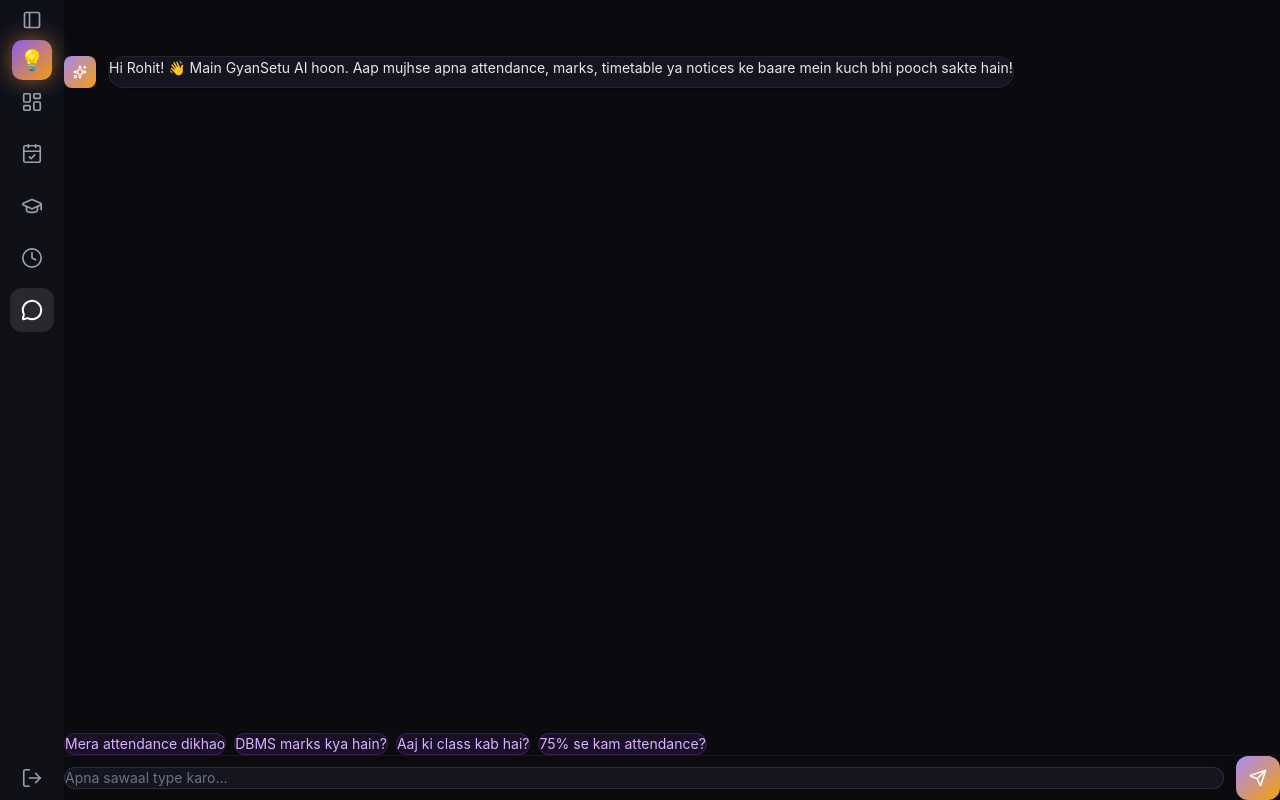
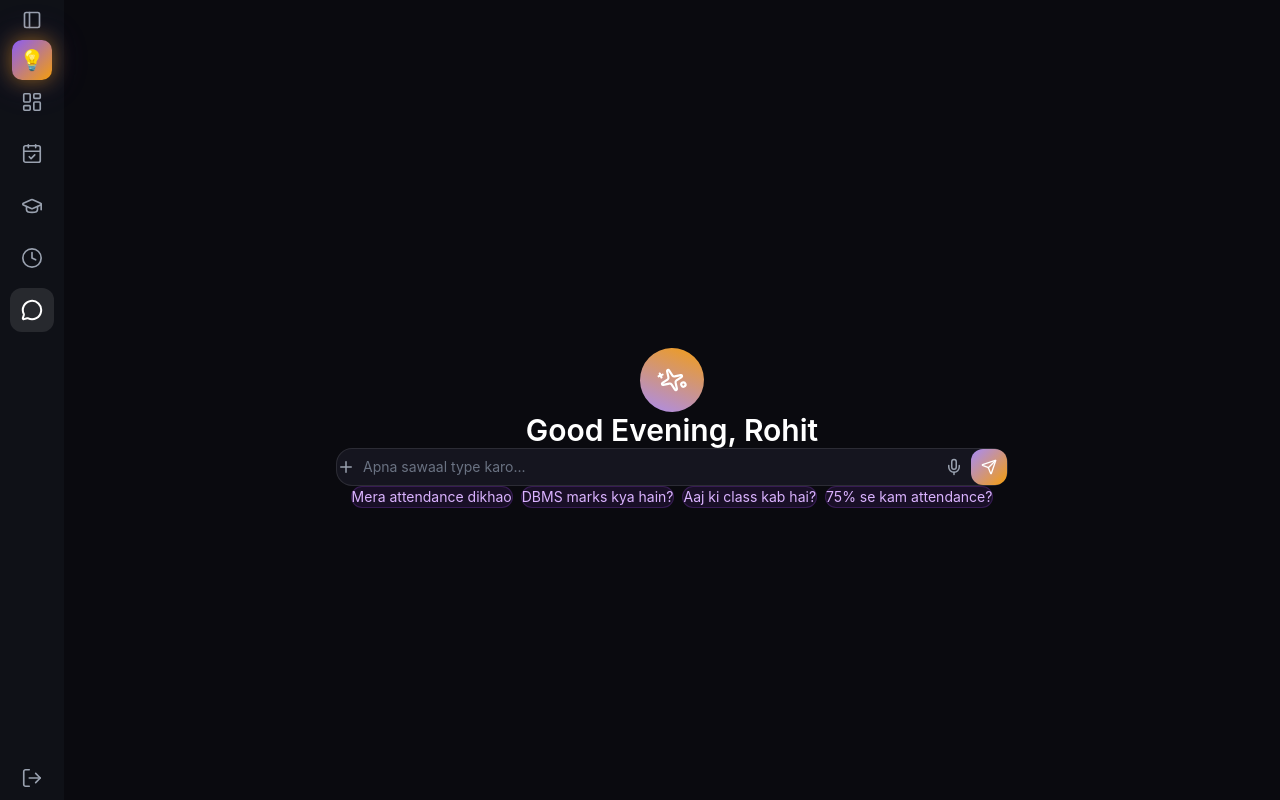
Before and after one commit to Rohitraj45592/gyansetu-ai, a Next.js app in the folder frontend/: page /chat in a window 1280 px wide. Built offline with nearby package versions, Linux system fonts and the light colour scheme; sample sign-in values are in the browser's storage.

Commit message:
claude-style chat welcome screen

```diff
--- a/frontend/app/chat/page.tsx
+++ b/frontend/app/chat/page.tsx
@@ -4,7 +4,7 @@ import { useState, useEffect, useRef } from 'react'
 import { useRouter } from 'next/navigation'
 import { motion } from 'framer-motion'
 import axios from 'axios'
-import { Send, Sparkles, User } from 'lucide-react'
+import { Send, Sparkles, User, Plus, Mic } from 'lucide-react'
 import Sidebar from '@/components/Sidebar'
 
 interface Message {
@@ -14,16 +14,31 @@ interface Message {
 
 export default function ChatPage() {
   const router = useRouter()
-  const [messages, setMessages] = useState<Message[]>([
-    { role: 'ai', text: "Hi Rohit! 👋 Main GyanSetu AI hoon. Aap mujhse apna attendance, marks, timetable ya notices ke baare mein kuch bhi pooch sakte hain!" }
-  ])
+  const [messages, setMessages] = useState<Message[]>([])
   const [input, setInput] = useState('')
   const [loading, setLoading] = useState(false)
+  const [greeting, setGreeting] = useState('')
   const bottomRef = useRef<HTMLDivElement>(null)
 
   useEffect(() => {
     const token = localStorage.getItem('token')
     if (!token) router.push('/login')
+
+    const updateGreeting = () => {
+      const istHour = parseInt(
+        new Intl.DateTimeFormat('en-US', {
+          hour: 'numeric',
+          hour12: false,
+          timeZone: 'Asia/Kolkata',
+        }).format(new Date())
+      )
+      if (istHour < 12) setGreeting('Good Morning')
+      else if (istHour < 17) setGreeting('Good Afternoon')
+      else setGreeting('Good Evening')
+    }
+    updateGreeting()
+    const interval = setInterval(updateGreeting, 60000)
+    return () => clearInterval(interval)
   }, [])
 
   useEffect(() => {
@@ -57,12 +72,75 @@ export default function ChatPage() {
     }
   }
 
+  const isEmpty = messages.length === 0
+
   return (
     <div className="min-h-screen bg-[#0a0a0f] flex overflow-x-hidden">
       <Sidebar />
       <main className="flex-1 min-w-0 flex flex-col h-screen pt-16 lg:pt-0">
-        <div style={{ height: '56px', flexShrink: 0 }} />
+        <div style={{ height: '56px', flexShrink: 0 }} className="hidden lg:block" />
 
+        {isEmpty ? (
+          /* Empty state - centered welcome */
+          <div className="flex-1 flex flex-col items-center justify-center px-4 sm:px-10">
+            <motion.div
+              animate={{ rotate: 360 }}
+              transition={{ duration: 8, repeat: Infinity, ease: 'linear' }}
+              className="w-14 h-14 sm:w-16 sm:h-16 rounded-full flex items-center justify-center mb-5"
+              style={{ background: 'linear-gradient(135deg, #a78bfa, #f59e0b)' }}>
+              <Sparkles size={26} className="text-white" />
+            </motion.div>
+            <motion.h1
+              initial={{ opacity: 0, y: 10 }}
+              animate={{ opacity: 1, y: 0 }}
+              transition={{ duration: 0.5 }}
+              className="text-2xl sm:text-3xl font-semibold text-white text-center mb-8">
+              {greeting}, Rohit
+            </motion.h1>
+
+            <div className="w-full max-w-2xl">
+              <div className="flex items-center gap-2 rounded-2xl border border-white/10 bg-[#15151f] px-3 py-2.5">
+                <button className="p-2 rounded-xl text-gray-400 hover:text-white hover:bg-white/5 transition-colors flex-shrink-0">
+                  <Plus size={18} />
+                </button>
+                <input
+                  value={input}
+                  onChange={(e) => setInput(e.target.value)}
+                  onKeyDown={(e) => e.key === 'Enter' && sendMessage(input)}
+                  placeholder="Apna sawaal type karo..."
+                  className="flex-1 bg-transparent outline-none text-sm text-white placeholder:text-gray-500"
+                />
+                <button className="p-2 rounded-xl text-gray-400 hover:text-white hover:bg-white/5 transition-colors flex-shrink-0">
+                  <Mic size={18} />
+                </button>
+                <motion.button
+                  whileHover={{ scale: 1.05 }}
+                  whileTap={{ scale: 0.95 }}
+                  onClick={() => sendMessage(input)}
+                  disabled={loading}
+                  className="w-9 h-9 rounded-xl flex items-center justify-center text-white flex-shrink-0"
+                  style={{ background: 'linear-gradient(135deg, #a78bfa, #f59e0b)' }}>
+                  <Send size={16} />
+                </motion.button>
+              </div>
+
+              <div className="flex flex-wrap gap-2 justify-center mt-4">
+                {suggestions.map((s, i) => (
+                  <motion.button
+                    key={i}
+                    initial={{ opacity: 0, y: 10 }}
+                    animate={{ opacity: 1, y: 0 }}
+                    transition={{ delay: i * 0.1 }}
+                    onClick={() => sendMessage(s)}
+                    className="text-sm px-4 py-2 rounded-full border border-purple-500/20 bg-purple-500/10 text-purple-300 hover:bg-purple-500/20 transition-all">
+                    {s}
+                  </motion.button>
+                ))}
+              </div>
+            </div>
+          </div>
+        ) : (
+          <>
             {/* Messages */}
             <div className="flex-1 overflow-y-auto px-4 sm:px-10 pt-6 pb-6 space-y-4">
               {messages.map((msg, i) => (
@@ -117,44 +195,35 @@ export default function ChatPage() {
               <div ref={bottomRef} />
             </div>
 
-        {/* Suggestions */}
-        {messages.length === 1 && (
-          <div className="px-4 sm:px-10 pb-3 flex flex-wrap gap-2">
-            {suggestions.map((s, i) => (
-              <motion.button
-                key={i}
-                initial={{ opacity: 0, y: 10 }}
-                animate={{ opacity: 1, y: 0 }}
-                transition={{ delay: i * 0.1 }}
-                onClick={() => sendMessage(s)}
-                className="text-sm px-4 py-2 rounded-full border border-purple-500/20 bg-purple-500/10 text-purple-300 hover:bg-purple-500/20 transition-all">
-                {s}
-              </motion.button>
-            ))}
-          </div>
-        )}
-
             {/* Input */}
             <div className="px-4 sm:px-10 py-5 border-t border-white/[0.06] bg-[#0a0a0f]">
-          <div className="flex items-center gap-3 w-full">
+              <div className="flex items-center gap-2 rounded-2xl border border-white/10 bg-[#15151f] px-3 py-2.5 max-w-2xl mx-auto w-full">
+                <button className="p-2 rounded-xl text-gray-400 hover:text-white hover:bg-white/5 transition-colors flex-shrink-0">
+                  <Plus size={18} />
+                </button>
                 <input
                   value={input}
                   onChange={(e) => setInput(e.target.value)}
                   onKeyDown={(e) => e.key === 'Enter' && sendMessage(input)}
                   placeholder="Apna sawaal type karo..."
-              className="flex-1 px-4 py-3 rounded-xl border border-white/10 bg-[#15151f] focus:border-purple-400/50 focus:ring-4 focus:ring-purple-500/10 outline-none text-sm text-white placeholder:text-gray-500"
+                  className="flex-1 bg-transparent outline-none text-sm text-white placeholder:text-gray-500"
                 />
+                <button className="p-2 rounded-xl text-gray-400 hover:text-white hover:bg-white/5 transition-colors flex-shrink-0">
+                  <Mic size={18} />
+                </button>
                 <motion.button
                   whileHover={{ scale: 1.05 }}
                   whileTap={{ scale: 0.95 }}
                   onClick={() => sendMessage(input)}
                   disabled={loading}
-              className="w-11 h-11 rounded-xl flex items-center justify-center text-white flex-shrink-0"
+                  className="w-9 h-9 rounded-xl flex items-center justify-center text-white flex-shrink-0"
                   style={{ background: 'linear-gradient(135deg, #a78bfa, #f59e0b)' }}>
-              <Send size={18} />
+                  <Send size={16} />
                 </motion.button>
               </div>
             </div>
+          </>
+        )}
       </main>
     </div>
   )
```
Lines whose indentation alone changed are shown as unchanged.
